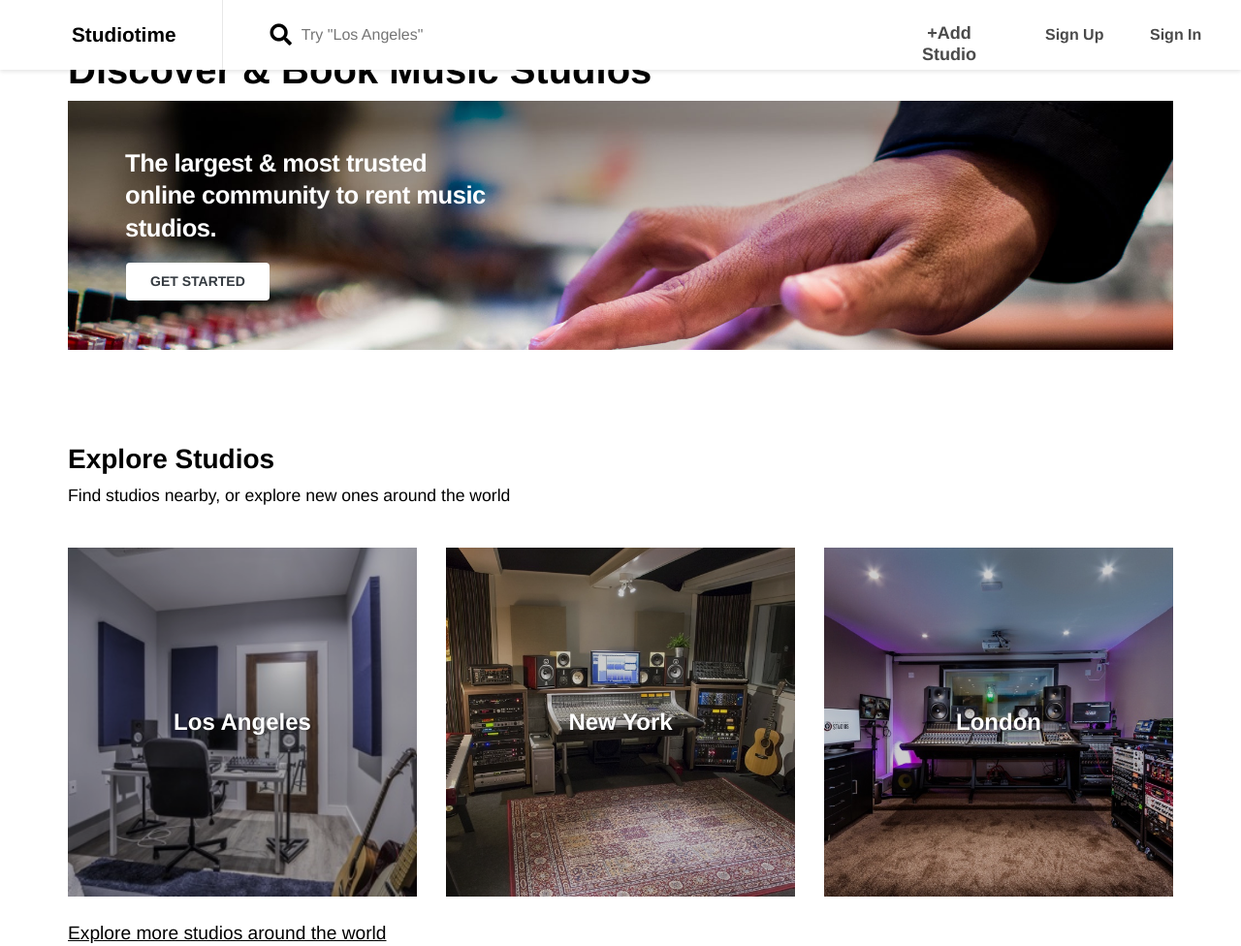
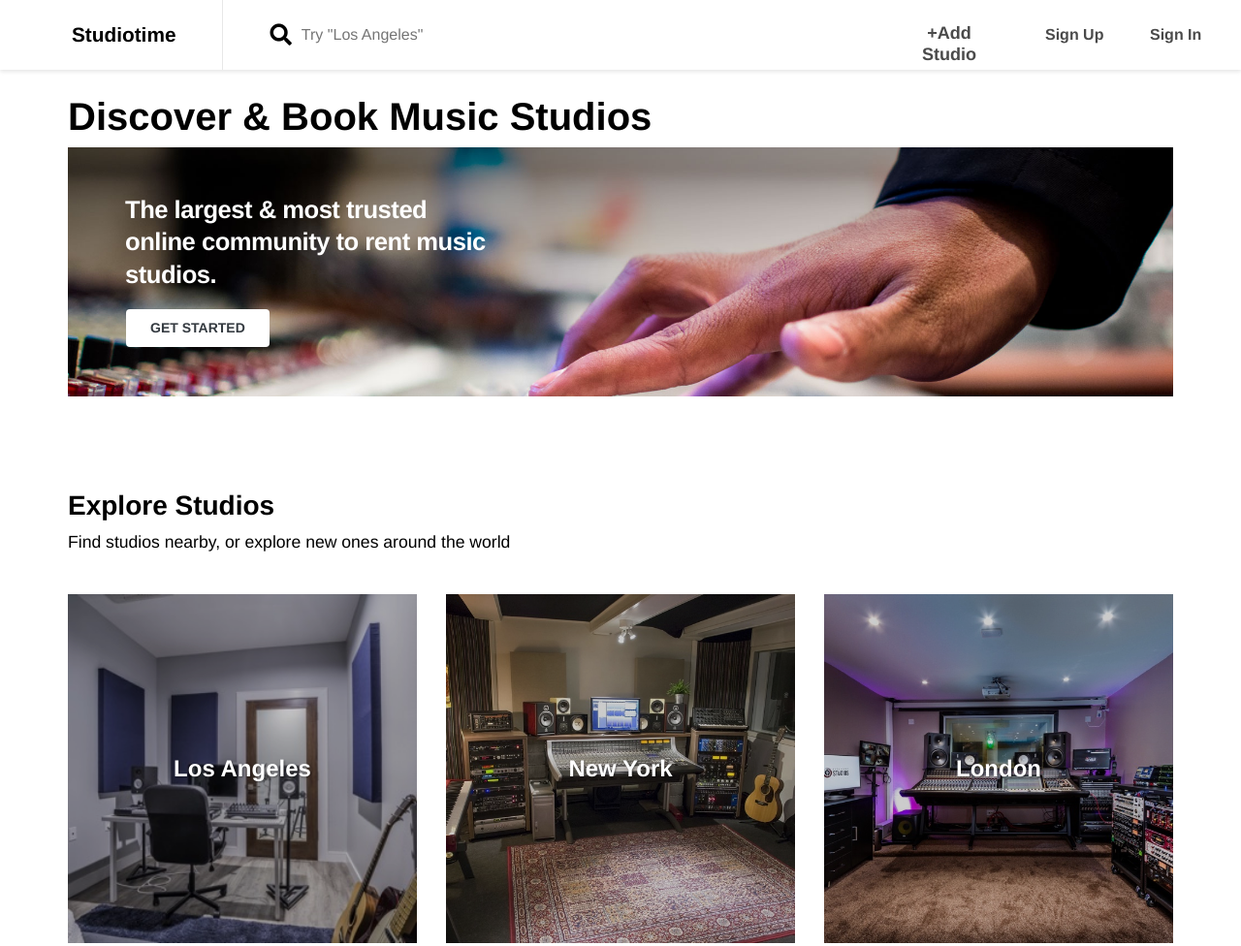
Before and after one commit to Sproff/Studiotime, a plain HTML site: page index.html in a window 1280 px wide. Shown: the top 976 px of the page at 97% size. Drawn offline with nearby package versions, Linux system fonts and the light colour scheme; a web font is replaced by a local one.

Commit message:
final update

```diff
--- a/index.html
+++ b/index.html
@@ -60,7 +60,7 @@
   </header>
   <!-- -------- MAIN -------- -->
 
-  <main class="container my-5">
+  <main class="container pt-5 my-5">
     <div>
       <div class="main-box-title-1">
         <h3 class="font-weight-bold main-heading">Discover & Book Music Studios</h3>
```
Also changed, not shown: public/booking.html (+3 -1 lines), css/booking.css (added).
